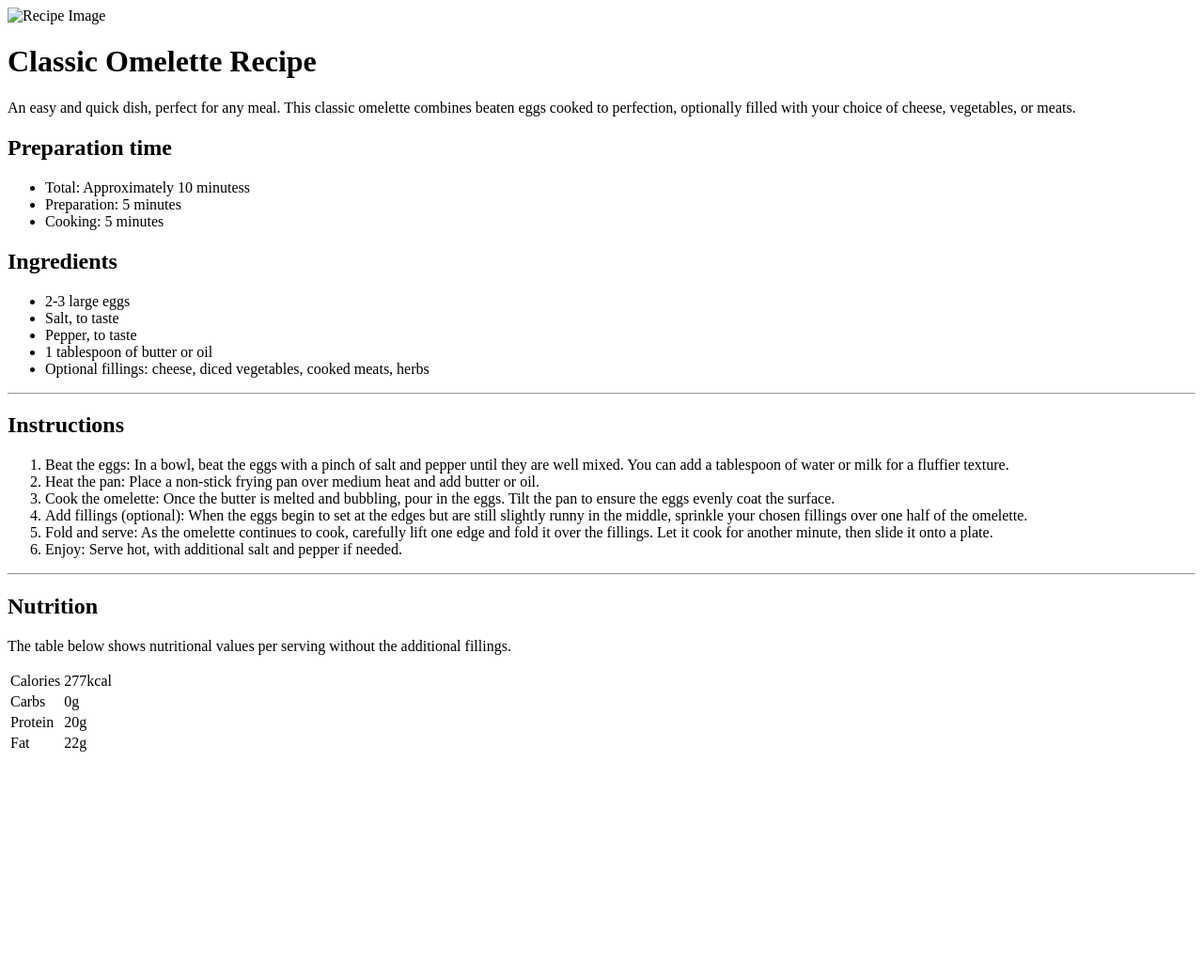
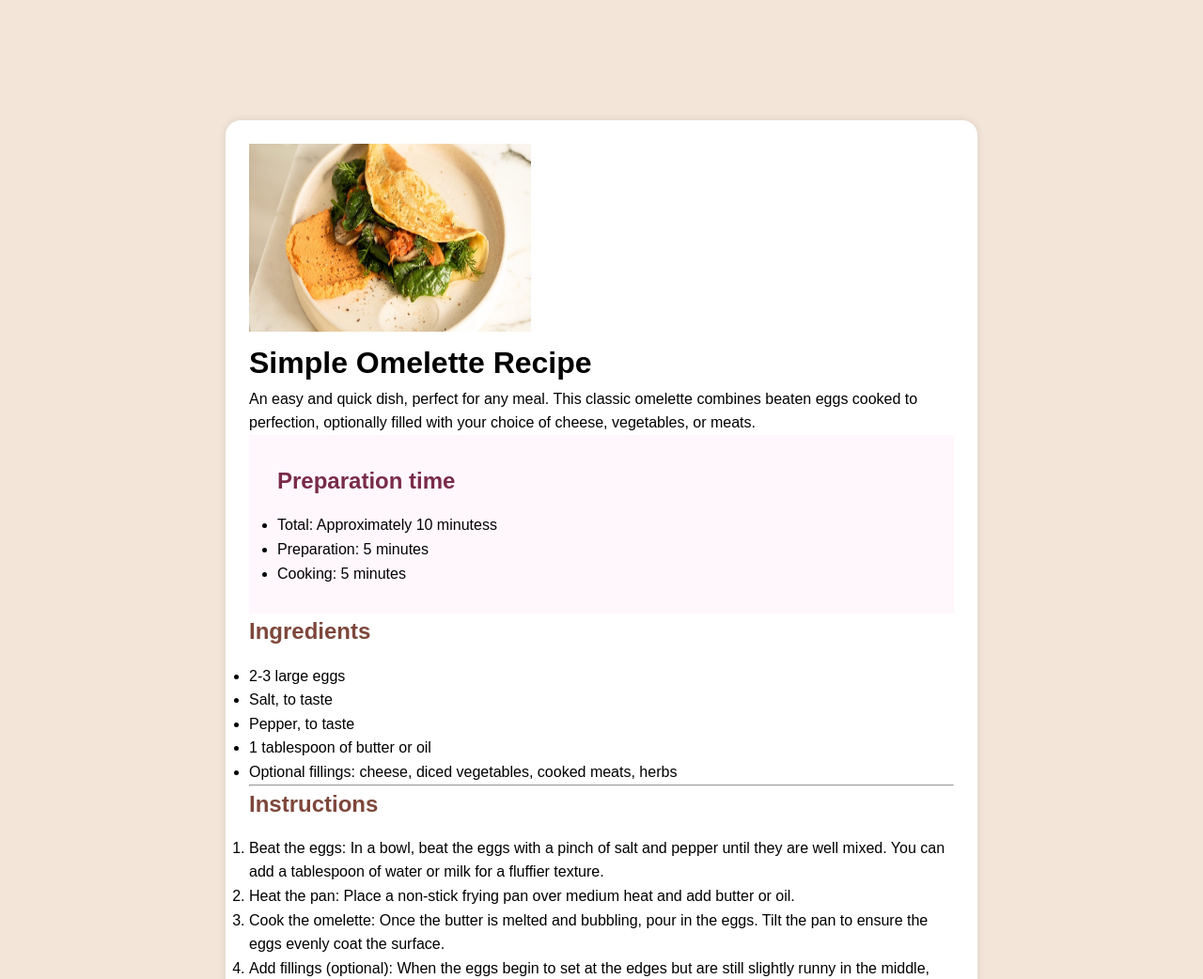
Before and after one commit to Pioneercode1/recipe-page-main, a plain HTML site: page index.html in a window 1280 px wide. Shown: the top 1042 px of the page at 94% size. Before the commit the page ends 811 px from the top, so only its background shows below. Drawn offline with Linux system fonts and the light colour scheme.

Commit message:
add features

```diff
--- a/index.html
+++ b/index.html
@@ -1,5 +1,6 @@
 <!DOCTYPE html>
 <html lang="en" dir="ltr">
+
 <head>
   <meta charset="UTF-8">
   <meta name="viewport" content="width=device-width, initial-scale=1.0">
@@ -10,19 +11,22 @@
   <title>Frontend Mentor | Recipe page</title>
 
 </head>
+
 <body>
-  <main>
-    <img src="" alt="Recipe Image" class="recipe-image">
-  <h1>Classic Omelette Recipe</h1>
+  <main class="main-container">
+    <img src="./assets/images/image-omelette.jpeg" alt="Recipe Image" class="recipe-image" width="300px" height="200px">
+    <h1>Simple Omelette Recipe</h1>
     <p>An easy and quick dish, perfect for any meal. This classic omelette combines beaten eggs cooked
       to perfection, optionally filled with your choice of cheese, vegetables, or meats.</p>
 
+    <div class="special-color">
       <h2>Preparation time</h2>
       <ul>
         <li>Total: Approximately 10 minutess</li>
         <li>Preparation: 5 minutes</li>
         <li>Cooking: 5 minutes</li>
       </ul>
+    </div>
 
     <h2>Ingredients</h2>
     <ul>
@@ -31,21 +35,28 @@
       <li>Pepper, to taste</li>
       <li>1 tablespoon of butter or oil</li>
       <li>Optional fillings: cheese, diced vegetables, cooked meats, herbs</li>
-  </ul><hr>
+    </ul>
+    <hr>
 
     <h2>Instructions</h2>
     <ol>
-    <li><span class="span-bold">Beat the eggs</span>: In a bowl, beat the eggs with a pinch of salt and pepper until they are well mixed.
+      <li><span class="span-bold">Beat the eggs</span>: In a bowl, beat the eggs with a pinch of salt and pepper until
+        they are well mixed.
         You can add a tablespoon of water or milk for a fluffier texture.</li>
-    <li><span class="span-bold">Heat the pan</span>: Place a non-stick frying pan over medium heat and add butter or oil.</li>
-    <li><span class="span-bold">Cook the omelette</span>: Once the butter is melted and bubbling, pour in the eggs. Tilt the pan to ensure
+      <li><span class="span-bold">Heat the pan</span>: Place a non-stick frying pan over medium heat and add butter or
+        oil.</li>
+      <li><span class="span-bold">Cook the omelette</span>: Once the butter is melted and bubbling, pour in the eggs.
+        Tilt the pan to ensure
         the eggs evenly coat the surface.</li>
-    <li><span class="span-bold">Add fillings (optional)</span>: When the eggs begin to set at the edges but are still slightly runny in the
+      <li><span class="span-bold">Add fillings (optional)</span>: When the eggs begin to set at the edges but are still
+        slightly runny in the
         middle, sprinkle your chosen fillings over one half of the omelette.</li>
-    <li><span class="span-bold">Fold and serve</span>: As the omelette continues to cook, carefully lift one edge and fold it over the
+      <li><span class="span-bold">Fold and serve</span>: As the omelette continues to cook, carefully lift one edge and
+        fold it over the
         fillings. Let it cook for another minute, then slide it onto a plate.</li>
       <li><span class="span-bold">Enjoy</span>: Serve hot, with additional salt and pepper if needed.</li>
-  </ol><hr>
+    </ol>
+    <hr>
 
     <h2>Nutrition</h2>
     <p>The table below shows nutritional values per serving without the additional fillings.</p>
@@ -69,4 +80,5 @@
     </table>
   </main>
 </body>
+
 </html>
--- a/style.css
+++ b/style.css
@@ -0,0 +1,30 @@
+* {
+    margin: 0;
+    padding: 0;
+    box-sizing: border-box;
+}
+body {
+    font-family: Arial, sans-serif;
+    line-height: 1.6;
+    background-color: hsl(29, 53%, 90%);
+    color: #000;
+}
+.main-container {
+    max-width: 800px;
+    margin: 8rem auto;
+    background: #fff;
+    padding: 25px;
+    border-radius: 16px;
+    box-shadow: 0 0 10px rgba(0, 0, 0, 0.1);
+}
+.special-color {
+    background-color: #fff7fc;
+    padding: 30px;
+}
+.special-color h2 {
+    color: #792b49;
+}
+h2 {
+    margin-bottom: 15px;
+    color: #7e473b;
+}
```
Lines whose indentation alone changed are shown as unchanged.
